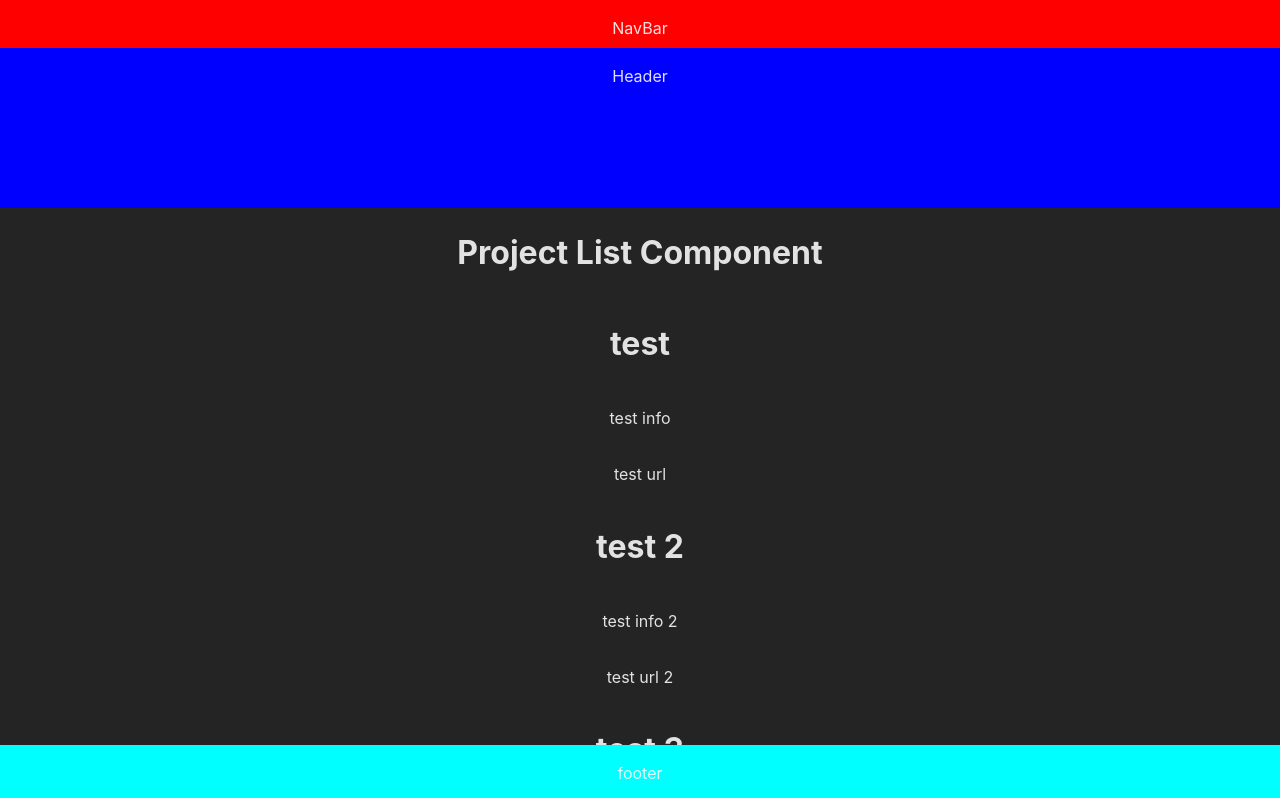
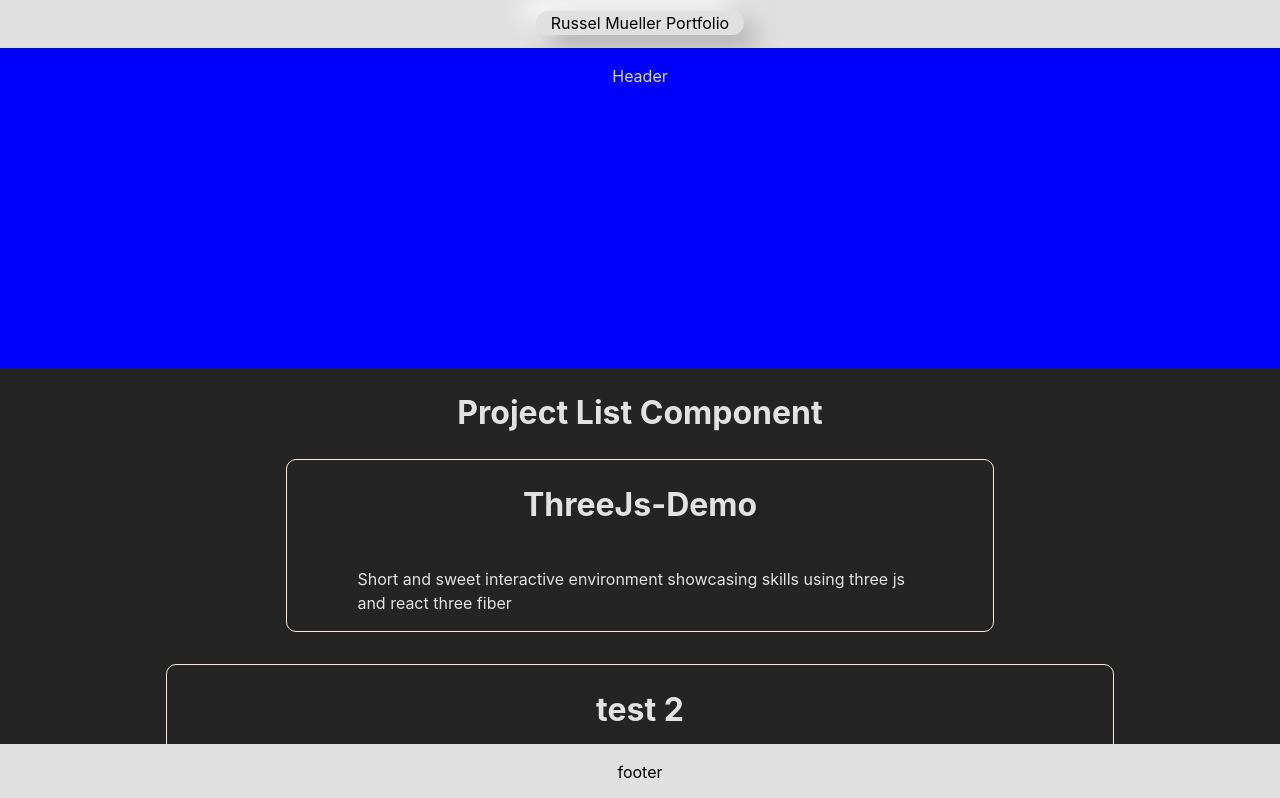
Before and after one commit to Bohjaangles/portfolio, a React (Vite) app: page / in a window 1280 px wide. Shown: the top 798 px of the page. Built offline with nearby package versions, Linux system fonts and the light colour scheme.

Commit message:
style navbar, render projects, remove iframe cause hurts perf. add style to projectlist item.

```diff
--- a/package.json
+++ b/package.json
@@ -9,9 +9,12 @@
     "preview": "vite preview"
   },
   "dependencies": {
+    "@react-three/drei": "^9.56.27",
+    "@react-three/fiber": "^8.11.5",
     "react": "^18.2.0",
     "react-dom": "^18.2.0",
-    "sass": "^1.58.3"
+    "sass": "^1.58.3",
+    "three": "^0.150.0"
   },
   "devDependencies": {
     "@types/react": "^18.0.27",
--- a/src/components/Footer.jsx
+++ b/src/components/Footer.jsx
@@ -4,7 +4,7 @@ import '../styles/footer.scss'
 export default function Footer() {
   return (
     <div className='footer-wrapper'>
-      <div className="temp-title">
+      <div className="footer-title">
         <p>footer</p>
       </div>
     </div>
--- a/src/components/NavBar.jsx
+++ b/src/components/NavBar.jsx
@@ -8,8 +8,10 @@ export default function NavBar() {
       <div className="navbar-buttons">
 
       </div>
-      <div className="navbar-title">
-        <p className='temp-title'>NavBar</p>
+      <div className="title-wrapper">
+        <div className="navbar-title">
+          <p className='temp-title'>Russel Mueller Portfolio</p>
+        </div>
       </div>
     </div>
   )
--- a/src/components/ProjectList.jsx
+++ b/src/components/ProjectList.jsx
@@ -1,11 +1,12 @@
 import React from 'react'
 import ProjectListItem from './ProjectListItem'
+import { Canvas, useFrame } from '@react-three/fiber'
 
 const projArray = [
-  {key: 1, name: 'test', descritption: 'test info', url: 'test url'},
-  {key: 2, name: 'test 2', descritption: 'test info 2', url: 'test url 2'},
-  {key: 3, name: 'test 3', descritption: 'test info 3', url: 'test url 3'},
-  {key: 4, name: 'test 4', descritption: 'test info 4', url: 'test url 4'}
+  {key: 1, name: 'ThreeJs-Demo', descritption: 'Short and sweet interactive environment showcasing skills using three js and react three fiber', url: 'test url 1'},
+  {key: 2, name: 'test 2', descritption: 'Lorem Hipsum good ole badburgers from the library of ipsum at lorem. Featuring the lightly hatted and fantastically feathered', url: 'test url 2'},
+  {key: 3, name: 'test 3', descritption: 'Lorem Hipsum good ole badburgers from the library of ipsum at lorem. Featuring the lightly hatted and fantastically feathered', url: 'test url 3'},
+  {key: 4, name: 'test 4', descritption: 'Lorem Hipsum good ole badburgers from the library of ipsum at lorem. Featuring the lightly hatted and fantastically feathered', url: 'test url 4'}
 ]
 
 export default function ProjectList() {
@@ -20,7 +21,10 @@ export default function ProjectList() {
               name={proj.name}
               description={proj.descritption}
               url={proj.url}
-          />
+            >
+
+            </ProjectListItem>
+
         )
       })}
     </div>
--- a/src/components/ProjectListItem.jsx
+++ b/src/components/ProjectListItem.jsx
@@ -1,12 +1,20 @@
 import React from 'react'
 import '../styles/projectListItem.scss'
+import { Html } from '@react-three/drei'
 
 export default function ProjectListItem({className, name, description, url}) {
+
   return (
     <div className={className}>
-      <h1>{name}</h1>
-      <p>{description}</p>
-      <p>{url}</p>
+      <div className="card-wrapper">
+          {/* <iframe src={url} /> */}
+        <div className="text-details">
+          <h1>{name}</h1>
+          <div className="text-wrapper">
+            <p>{description}</p>
+          </div>
+        </div>
+      </div>
     </div>
   )
 }
--- a/src/styles/App.scss
+++ b/src/styles/App.scss
@@ -16,7 +16,8 @@ html {
   position: sticky;
   width: 100%;
   height: 3rem;
-  background-color: red;
+  background-color: #e0e0e0;
+  color: black;
   z-index: 6;
   overflow: hidden;
 }
@@ -24,32 +25,24 @@ html {
 .header-wrapper {
   background-color: blue;
   position: absolute;
-  height: 10rem;
+  height: 20rem;
   width: 100%;
   left: 0;
+  z-index: 5;
 }
 
 .body-ody {
   position: relative;
 }
 
-.sidebar-wrapper {
-  top: -1.5rem;
-  position: absolute;
-  left: 0;
-  background-color: pink;
-  width: 10rem;
-  height: 100%;
-  z-index: 5;
-}
-
 .projectList-wrapper {
   left: 0;
-  top: 10rem;
+  top: 20rem;
   position: relative;
   width: 100%;
   height: 100%;
-  margin-bottom: 12rem;
+  margin-bottom: 22rem;
+  z-index: 5;
 }
 
 .footer-wrapper {
@@ -58,6 +51,6 @@ html {
   position: sticky;
   background-color: aqua;
   width: 100%;
-  height: 3.4rem;
+  height: 3.5rem;
   z-index: 6;
 }
--- a/src/styles/footer.scss
+++ b/src/styles/footer.scss
@@ -1,4 +1,10 @@
-.temp-title {
+
+.footer-wrapper {
+  background: #e0e0e0;
+}
+
+.footer-title {
   display: flex;
   justify-content: center;
+  color: black
 }
--- a/src/styles/navbar.scss
+++ b/src/styles/navbar.scss
@@ -1,4 +1,21 @@
-.temp-title {
+.title-wrapper {
   display: flex;
   justify-content: center;
 }
+.navbar-title{
+  margin-top: 0.7rem;
+  display: flex;
+  justify-content: center;
+  align-items: center;
+  width: 13rem;
+  height: 1.5rem;
+  border-radius: 36px;
+  background: #e0e0e0;
+  box-shadow:  13px 13px 26px #aaaaaa,
+    -13px -13px 26px #ffffff;
+
+    .temp-title {
+    display: flex;
+    justify-content: center;
+  }
+}
--- a/src/styles/projectListItem.scss
+++ b/src/styles/projectListItem.scss
@@ -4,4 +4,31 @@
   flex-direction: column;
   align-items: center;
   // margin-left: 19rem;
+  margin-bottom: 2rem;
 }
+
+
+.card-wrapper {
+  display: flex;
+
+  .text-details {
+    border: 1px solid;
+    border-color: antiquewhite;
+    border-radius: 10px;
+
+    h1 {
+      display: flex;
+      align-items: center;
+      justify-content: center;
+    }
+    .text-wrapper {
+      display: flex;
+      align-items: center;
+      justify-content: center;
+      width: 100%;
+      p {
+        max-width: 80%;
+      }
+    }
+  }
+}
--- a/src/styles/sidebar.scss
+++ /dev/null
@@ -1,4 +0,0 @@
-.temp-title {
-  display: flex;
-  justify-content: center;
-}
```
Also changed, not shown: src/components/SideBar.jsx (deleted, +0 -10 lines), src/App.jsx (line endings or trailing spaces), 1 other file (tests, documents, lock files or other folders). Lines whose indentation alone changed are shown as unchanged.
